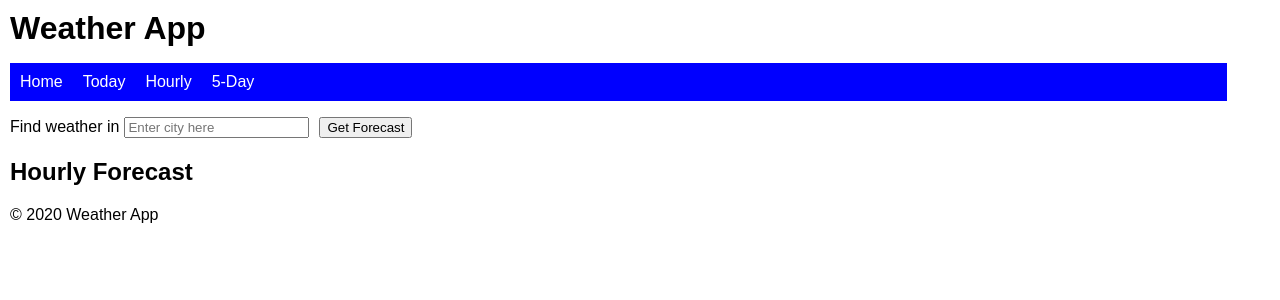
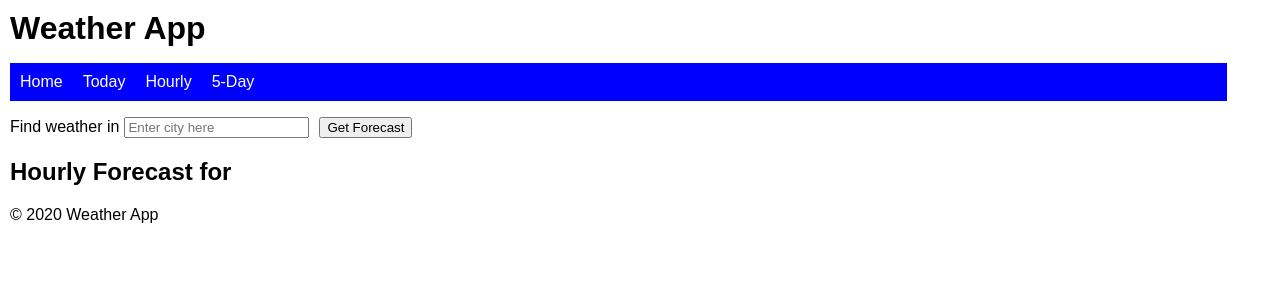
Before and after one commit to josephsenyonjo25/WeatherApp, a React (Create React App) app: page /hourly in a window 1280 px wide. Shown: the top 300 px of the page. Built offline with nearby package versions, Linux system fonts and the light colour scheme; no server answers.

Commit message:
added context to Hourly component to display city name

```diff
--- a/src/components/Hourly.js
+++ b/src/components/Hourly.js
@@ -1,14 +1,16 @@
-import React, {Component} from 'react';
+import React, {useContext} from 'react';
+import {Context} from '../context';
 
-class Hourly extends Component {
-    render() {
+function Hourly() {
+    const data = useContext(Context);
+    //render() {
       return (
         <div className="Hourly">
-            <h2>Hourly Forecast</h2>
+            <h2>Hourly Forecast for {data.state.city}</h2>
 
         </div>
       );
-    }
+   // }
   }
 
 
```
